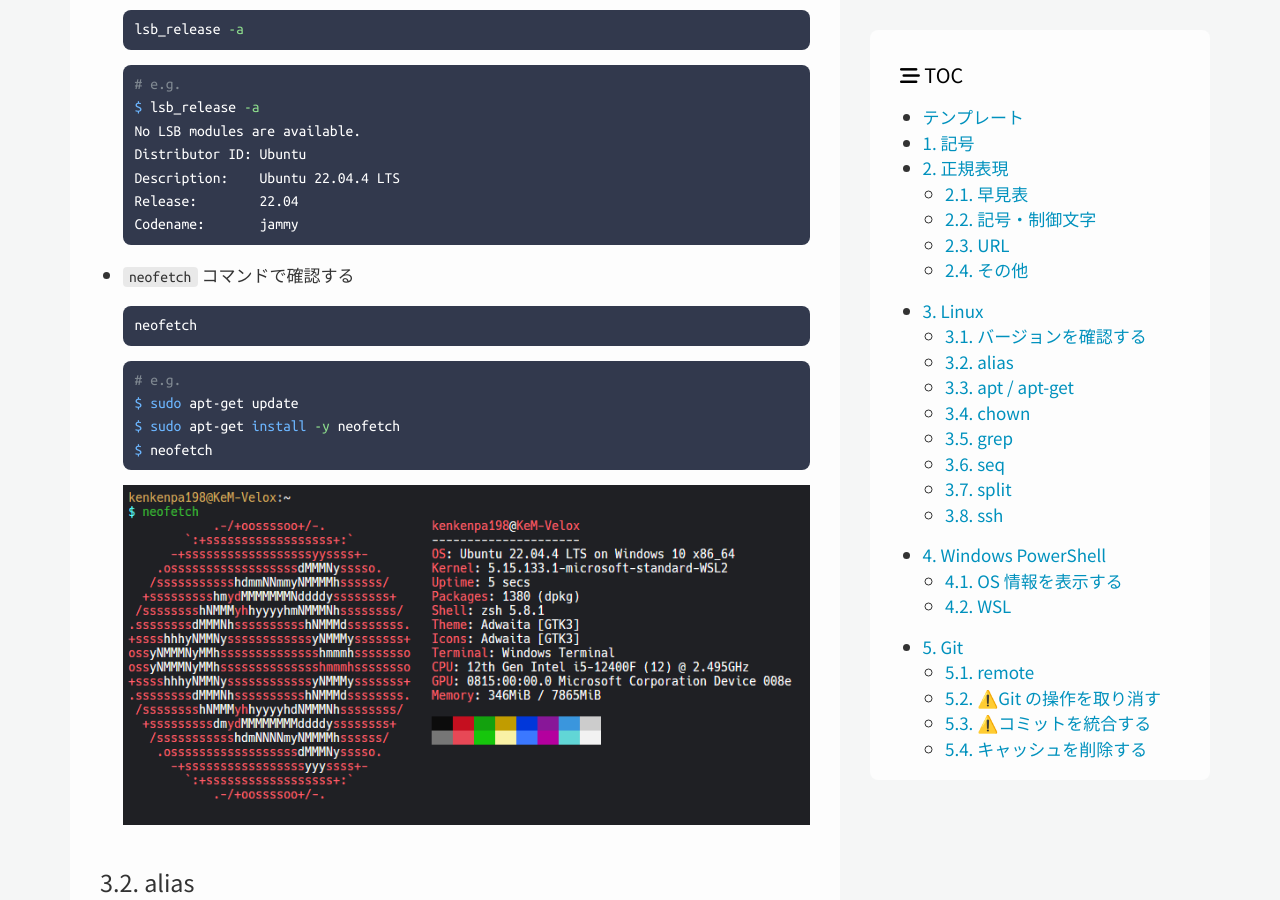
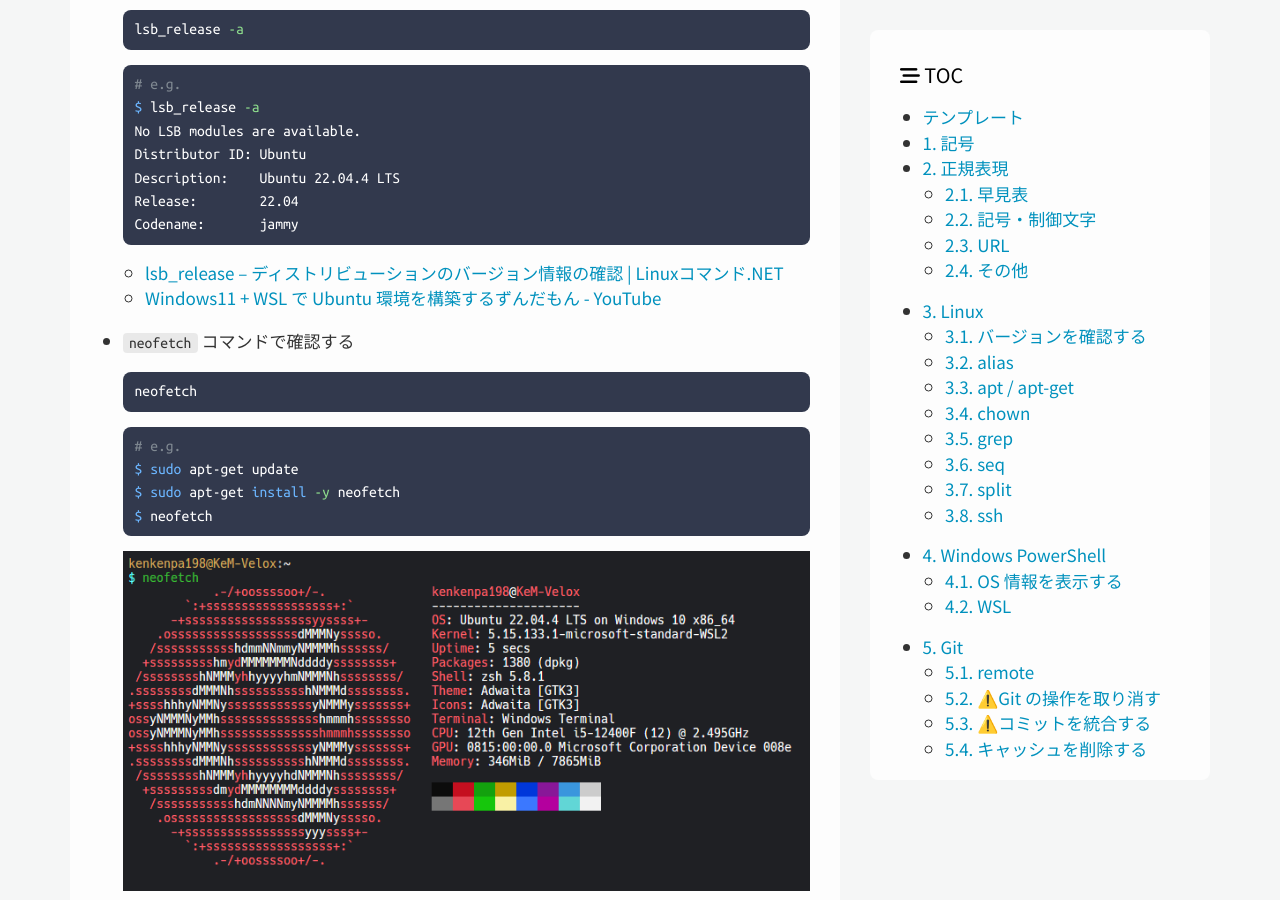
Before and after one commit to kenkenpa198/kems-clew.net, a Jekyll site: the page built from docs/_posts/2024-01-13-my-snippets.md, in a window 1280 px wide and 900 px high, scrolled down 3868 px. Built offline with Jekyll 4.4.1, drawn with Linux system fonts in a browser that asks for light colours; nearby versions of some CDN libraries.

Commit message:
[update]small changed

````diff
--- a/docs/_posts/2024-01-13-my-snippets.md
+++ b/docs/_posts/2024-01-13-my-snippets.md
@@ -190,6 +190,9 @@ lastmod: 2024-03-17
   Release:        22.04
   Codename:       jammy
   ```
+
+  - [lsb_release – ディストリビューションのバージョン情報の確認 \| Linuxコマンド.NET](https://linuxcommand.net/lsb_release/)
+  - [Windows11 + WSL で Ubuntu 環境を構築するずんだもん - YouTube](https://www.youtube.com/watch?v=odDJ3QvlF2g)
 
 - `neofetch` コマンドで確認する
 
````
